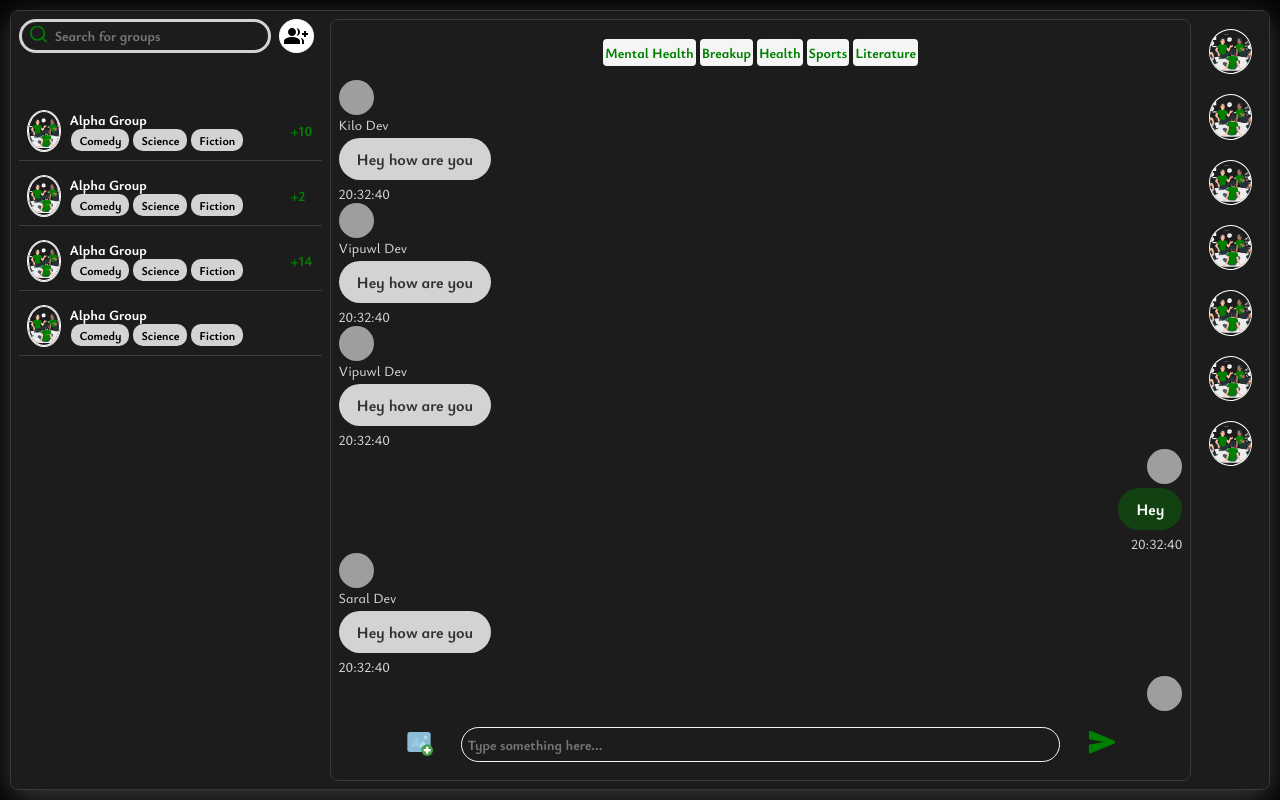
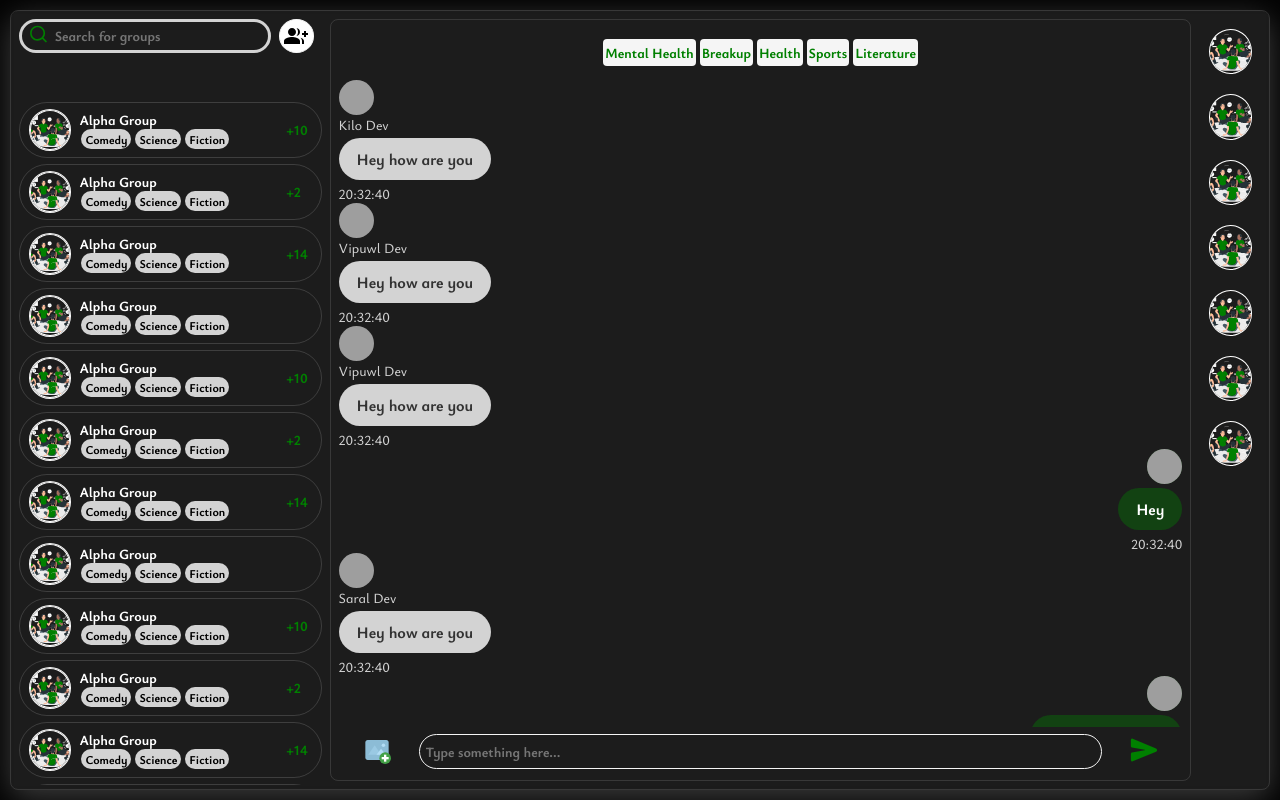
Before and after one commit to AidChat/client, a React (Create React App) app: page / in a window 1280 px wide. Built offline with nearby package versions, Linux system fonts and the light colour scheme; grey boxes are pictures that could not be loaded.

Commit message:
UI fixes

```diff
--- a/src/components/Panel/ChatPanel/index.css
+++ b/src/components/Panel/ChatPanel/index.css
@@ -47,14 +47,12 @@
     overflow-y:scroll;
 }
 .optionsPanel{
-    flex:1;
-
     justify-self: end;
     display: flex;
     justify-content: space-between;
     justify-content: center;
     align-items: center;
-    padding:0 5rem;
+    padding:0.5rem 2rem;
 ;
 }
 .sendInput{
--- a/src/components/Panel/Conversations/index.css
+++ b/src/components/Panel/Conversations/index.css
@@ -1,30 +1,30 @@
 .groupListContainer {
     width: 100%;
-    border-bottom: 1px solid rgba(255, 255, 255, 0.15);
-    padding: 8px 8px;
+    border: 1px solid rgba(255, 255, 255, 0.15);
+    padding: 6px 9px;
     margin: 6px 0;
     color: white;
     display: flex;
     flex-direction: row;
-    justify-content: center;
     align-items: center;
+    border-radius: 28px;
 }
 
 .groupLogo {
     height: 3rem;
-    width: 12%;
+    width: 15%;
     border: 1px solid whitesmoke;
     border-radius: 50%;
 }
 
 .info {
-    width: 80%;
+    width: 76%;
     height: 100%;
     padding:0px 8px;
 }
 
 .activity {
-    width: 8%;
+    width: 9%;
     font-weight: 700;
 }
 
@@ -33,6 +33,10 @@
     background: lightgrey;
     color: black;
     margin: 0 2px;
-    padding: 3px 8px;
+    padding: 2px 4px;
     border-radius: 10px;
 }
+.conversationWrapper{
+    width: 100%;
+    overflow-x:scroll;
+}
--- a/src/components/Panel/Conversations/index.tsx
+++ b/src/components/Panel/Conversations/index.tsx
@@ -3,19 +3,21 @@ import './index.css'
 import {GroupIcon} from "../GroupsPanel";
 
 export function GroupLists() {
-    const items = [
+    let items = [
         {key:1,name: 'Alpha Group', pendingCount: 10, keywords: ['Comedy', 'Science', 'Fiction']},
         {key:2,name: 'Alpha Group', pendingCount: 2, keywords: ['Comedy', 'Science', 'Fiction']},
         {key:3,name: 'Alpha Group', pendingCount: 14, keywords: ['Comedy', 'Science', 'Fiction']},
         {key:4,name: 'Alpha Group', pendingCount: null, keywords: ['Comedy', 'Science', 'Fiction']},
     ];
+    items = items.concat(items);
+    items = items.concat(items);
     return (<>
         {items.map(item =>
             <div className={'groupListContainer '}>
                 <div className={' groupLogo'}><GroupIcon/></div>
                 <div className={'info'}>
                     <div>{item.name}</div>
-                    <div className={'flex'}>{
+                    <div className={'flex conversationWrapper'} >{
                         item.keywords.map((item,key) =>
                             <div key={key} className={'keyword-tag'}>{item}</div>
                         )
```
